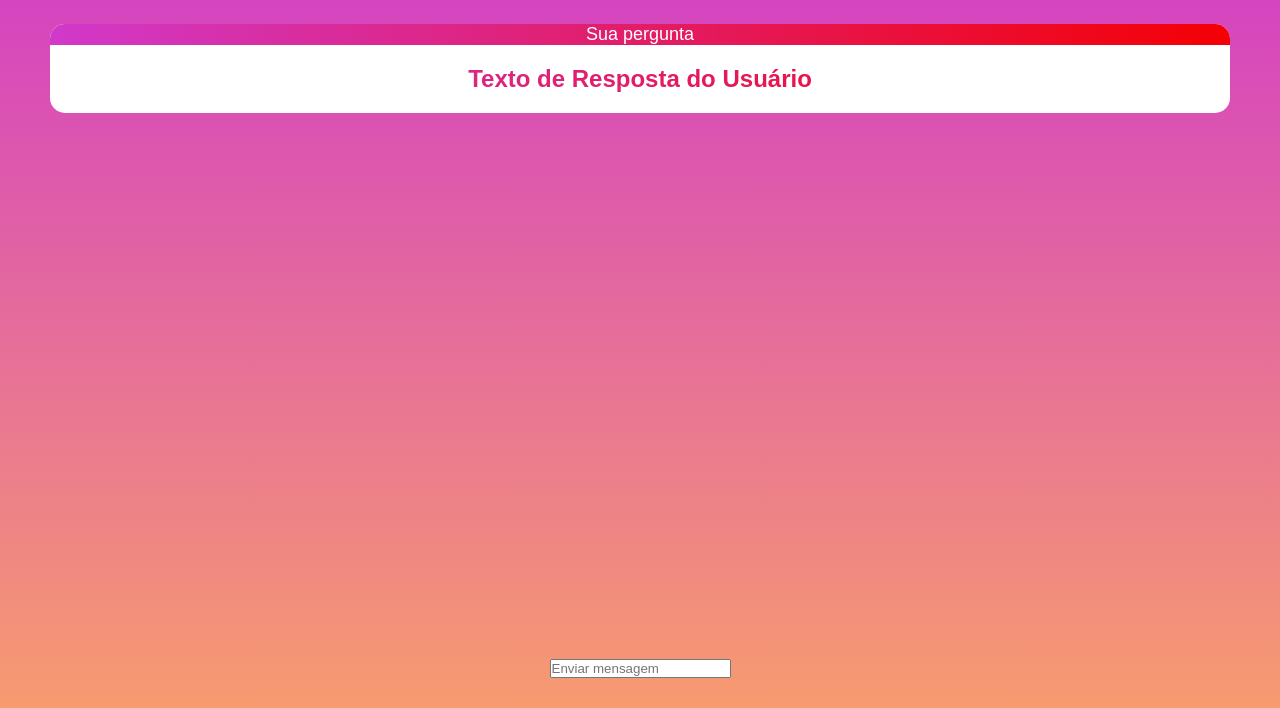
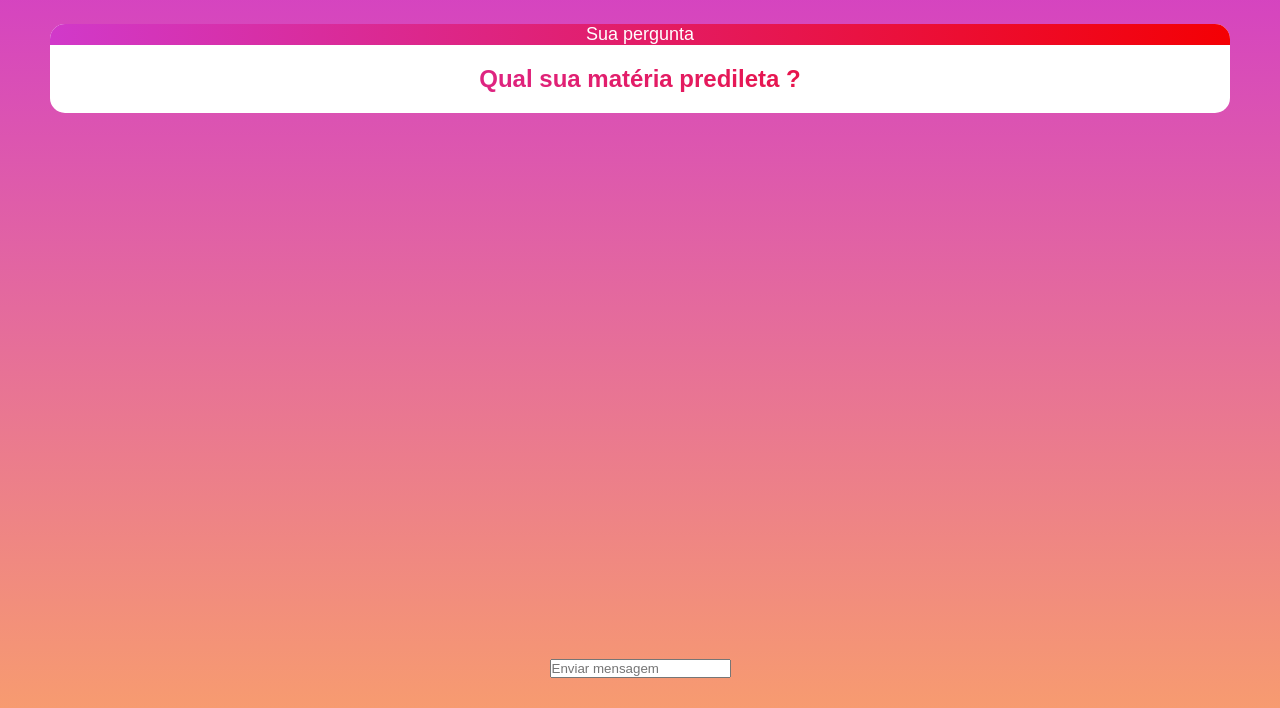
Before and after one commit to letbarros2/Instagram-Front, a plain HTML site: page index.html in a window 1280 px wide. Shown: the part 92-800 px from the top of the page. Drawn offline with Linux system fonts and the light colour scheme.

Commit message:
finalizando tela do instagram.

```diff
--- a/index.html
+++ b/index.html
@@ -22,12 +22,11 @@
         <div class ="textoperguntas">
                 Sua pergunta
         </div>
-        <h3> Texto de Resposta do Usuário</h3>
+        <h3> Qual sua matéria predileta ?</h3>
     </div>
 
     <div class="Responder">
         <input type ="text" placeholder="Enviar mensagem">
-
     </div>
 
 </body>
```
